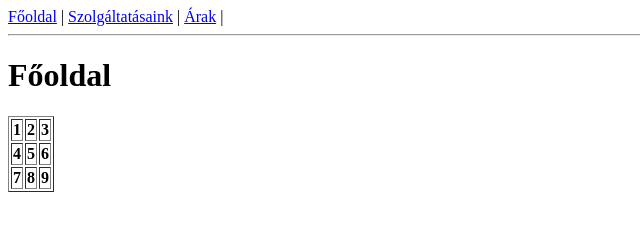
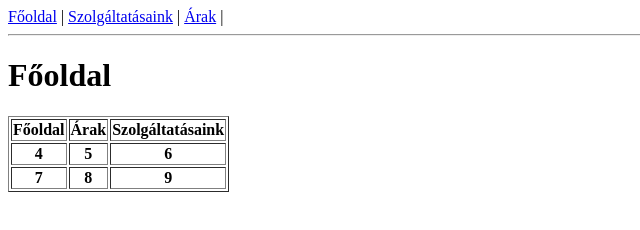
Before and after one commit to BalintDavid-cmd/projekt-4, a plain HTML site: page index.html in a window 1280 px wide. Shown: the whole page, without its empty margins (0-640 px from the left). Drawn offline with Linux system fonts and the light colour scheme.

Commit message:
Táblázat Elnevezése

```diff
--- a/index.html
+++ b/index.html
@@ -17,9 +17,9 @@
 <table border="1">
 	<thead>
 	<tr>
-		<th>1</th>
-		<th>2</th>
-		<th>3</th>
+		<th>Főoldal</th>
+		<th>Árak</th>
+		<th>Szolgáltatásaink</th>
 	</tr>
 	</thead>
 	<tbody>
```
